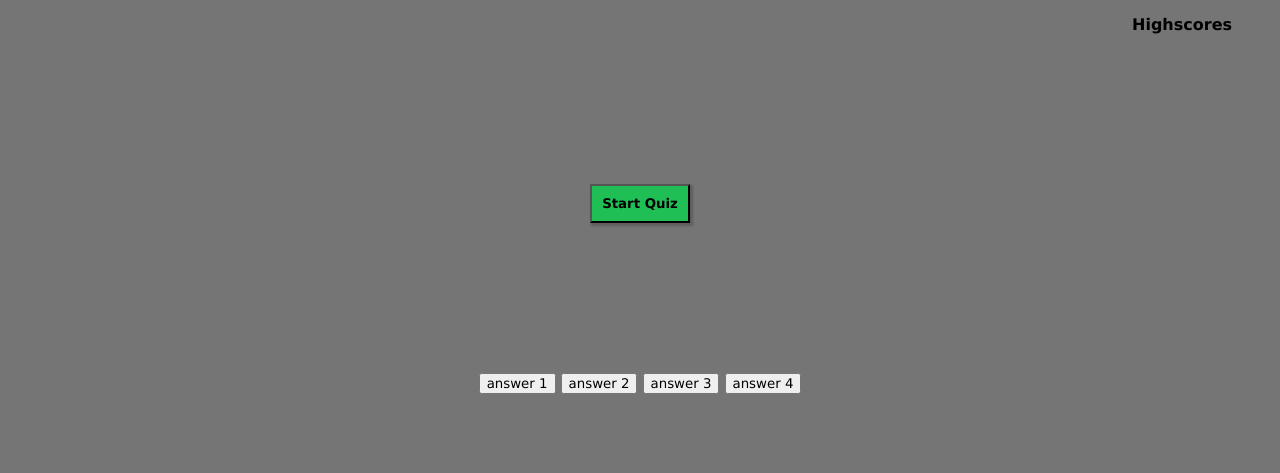
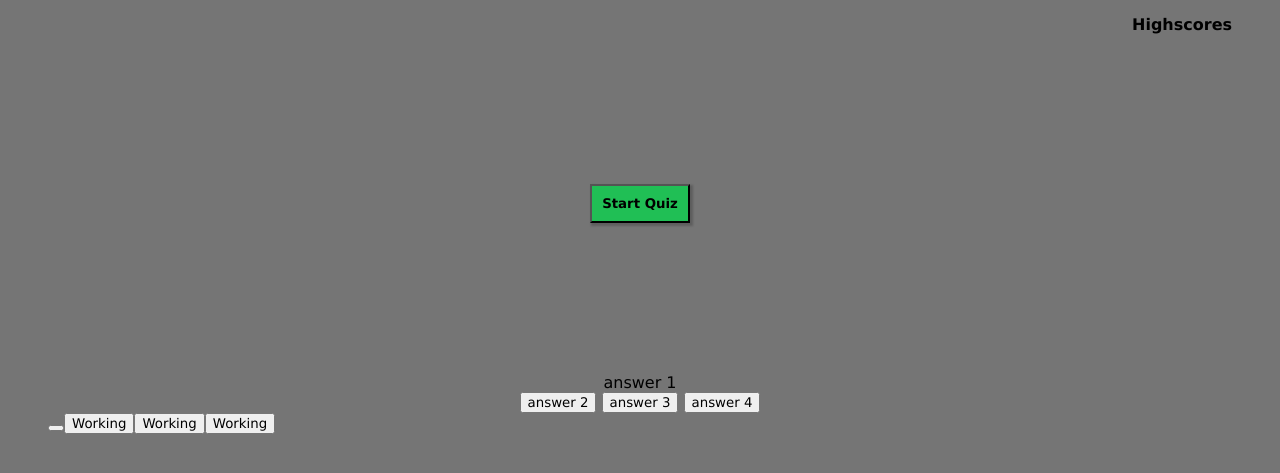
Before and after one commit to TheInterloper/04-code-quiz, a plain HTML site: page index.html in a window 1280 px wide. Shown: the part 163-636 px from the top of the page. Drawn offline with Linux system fonts and the light colour scheme.

Commit message:
added buttons through JS

```diff
--- a/assets/css/style.css
+++ b/assets/css/style.css
@@ -44,7 +44,7 @@ body {
 }
 
 
-.ans-box {
+.ansbox {
   text-align: center;
 }
 
@@ -54,7 +54,7 @@ body {
 
 /* IDs */
 
-#start-button {
+#startbutton {
   background-color: #20bf55;
   font-weight: bold;
   padding: 10px;
@@ -62,7 +62,7 @@ body {
   box-shadow: 2px 2px 2px 1px rgba(0, 0, 0, 0.2);
 }
 
-#start-button:hover {
+#startbutton:hover {
   cursor: pointer;
   box-shadow: 2px 2px 2px 1px rgba(11, 79, 108, 0.2);
 }
--- a/assets/js/script.js
+++ b/assets/js/script.js
@@ -1,49 +1,64 @@
 
 //Global variables
 var timeElement = document.querySelector("#timer")
-var startButton = document.querySelector("#start-button")
+var startButton = document.querySelector("#startbutton")
 
+var body = document.body
 
 var score = 0;
 var i = 0;
 
 
 
-//Timer
+//Timer   WORKING, Hooray!
 
 function countdown() {
   var timeLeft = 120;
 
-
-  // Sets interval in variable
   var timerInterval = setInterval(function() {
     timeLeft--;
     timeElement.textContent = timeLeft;
 
     if(timeLeft === 0) {
-      // Stops execution of action at set interval
       clearInterval(timerInterval);
+      // display game over
     }
 
   }, 1000);
 }
 
-// countdown()
 
-// Selectors
+//Answer Selectors
 
 var answerText01 = document.createElement("button")
 var answerText02 = document.createElement("button")
 var answerText03 = document.createElement("button")
 var answerText04 = document.createElement("button")
 
-// main.appendChild(answerText01)
+
+//attempting to have possible answers displayed in the buttons.  ! not working !
+// answerText01.textContent = (questions[0].answerOptions[0])
+answerText02.textContent = "Working"
+answerText03.textContent = "Working"
+answerText04.textContent = "Working"
+
+body.appendChild(answerText01)
+body.appendChild(answerText02)
+body.appendChild(answerText03)
+body.appendChild(answerText04)
+
+//Questions
+
+//Loop for questions -- ! not working yet !
+function questionSet() {
+  for (var i = 0; i < questions.length; i++) {
+  questions[i]++
+  }
+}
 
 
 
-//Questions
-
-var questions = [
+var questions = [       //Array of questions
   {q: "Question 1",
   answerOptions: ["A", "B", "C", "D"],
     a: "A"
@@ -51,17 +66,17 @@ var questions = [
 
   {q: "Question 2",
   answerOptions: ["A", "B", "C", "D"],
-    a: "B"
+    a: "C"
   },
 
   {q: "Question 3",
   answerOptions: ["A", "B", "C", "D"],
-    a: "C"
+    a: "A"
   },
 
   {q: "Question 4",
   answerOptions: ["A", "B", "C", "D"],
-    a: "A"
+    a: "B"
   },
 
   {q: "Question 5",
--- a/index.html
+++ b/index.html
@@ -10,10 +10,10 @@
 
   <body>
       <section class="scoreboard">
+        <!-- Answers correct, Answers Incorrect, Timer here -->
         <div id="correct"># Correct</div>
         <div id="incorrect"># Incorrect</div>
         <div id="timer"><span>Time Remaining</span></div>
-        <!-- Answers correct, Answers Incorrect, Timer here -->
       </section>
 
       <header>
@@ -26,17 +26,17 @@
       </aside>
 
       <section class="start">
-        <button id="start-button">Start Quiz</button>
+        <button id="startbutton">Start Quiz</button>
       </section>
 
-      <section class="quest-box">
+      <section class="questbox">
         <!-- Question goes here -->
         <div id="question"></div>
       </section>
 
-      <section class="ans-box">
+      <section class="ansbox">
         <!-- Possible answers go here -->
-        <button id="button1">answer 1</button>
+        <div id="button1">answer 1</div>
         <button id="button2">answer 2</button>
         <button id="button3">answer 3</button>
         <button id="button4">answer 4</button>
```
